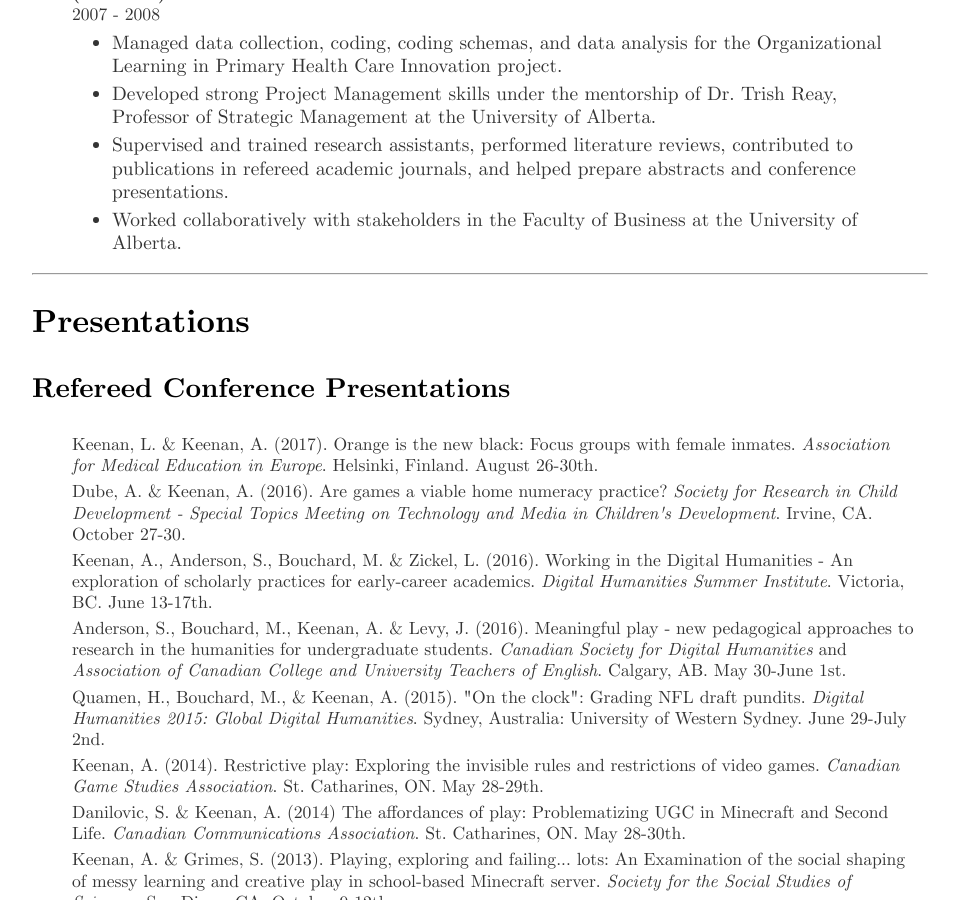
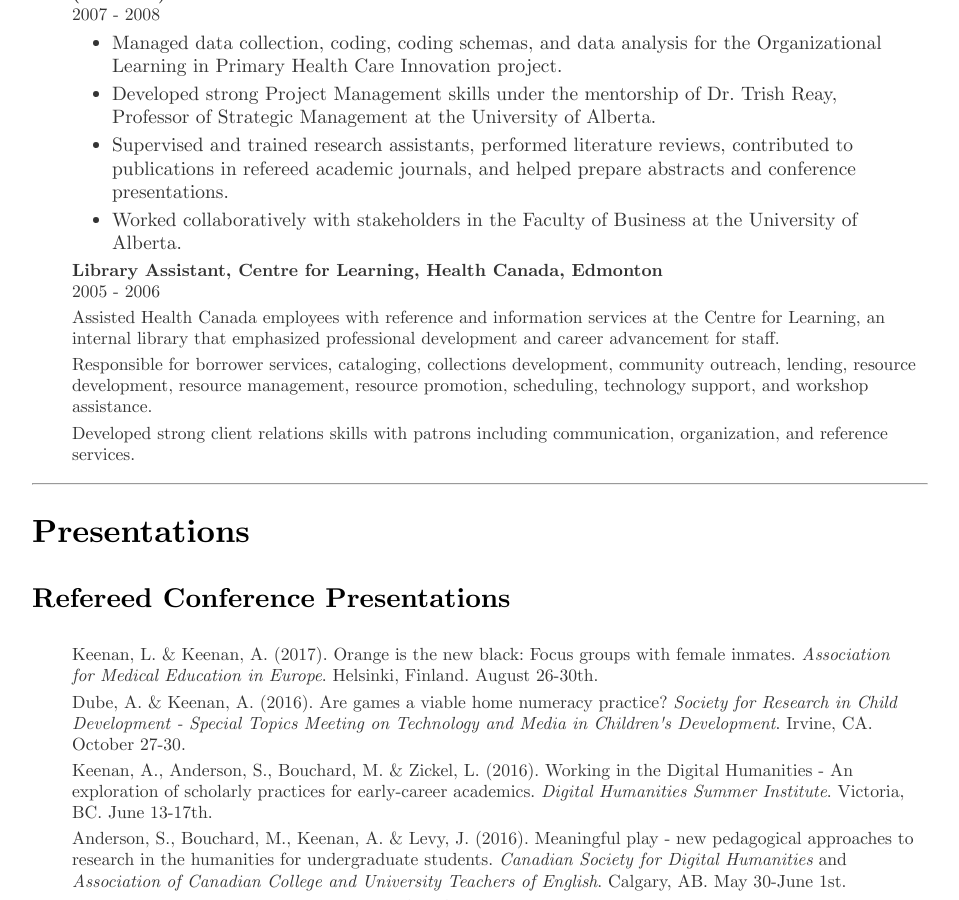
Before and after one commit to bigrube77/bigrube77.github.io, a Jekyll site: the page built from cv/index.html, in a window 1280 px wide and 900 px high, scrolled down 5158 px. Shown: the whole window, without its empty margins (160-1119 px from the left). Built offline with Jekyll 4.4.1, drawn with Linux system fonts in a browser that asks for light colours.

Commit message:
Update index.html

```diff
--- a/cv/index.html
+++ b/cv/index.html
@@ -262,6 +262,16 @@ Alberta (Contract)</b> <br> 2006 - 2009 <ul style="list-style-type:disc">
 
 <li> Worked collaboratively with stakeholders in the Faculty of Business at the University of Alberta.
 
+
+</ul>
+
+<li> <b>Library Assistant, Centre for Learning, Health Canada, Edmonton</b> <br>2005 - 2006 <ul style="list-style-type:disc"></ul>
+
+<li> Assisted Health Canada employees with reference and information services at the Centre for Learning, an internal library that emphasized professional development and career advancement for staff.
+
+<li> Responsible for borrower services, cataloging, collections development, community outreach, lending, resource development, resource management, resource promotion, scheduling, technology support, and workshop assistance.
+
+<li> Developed strong client relations skills with patrons including communication, organization, and reference services.
 
 </ul>
 
```
